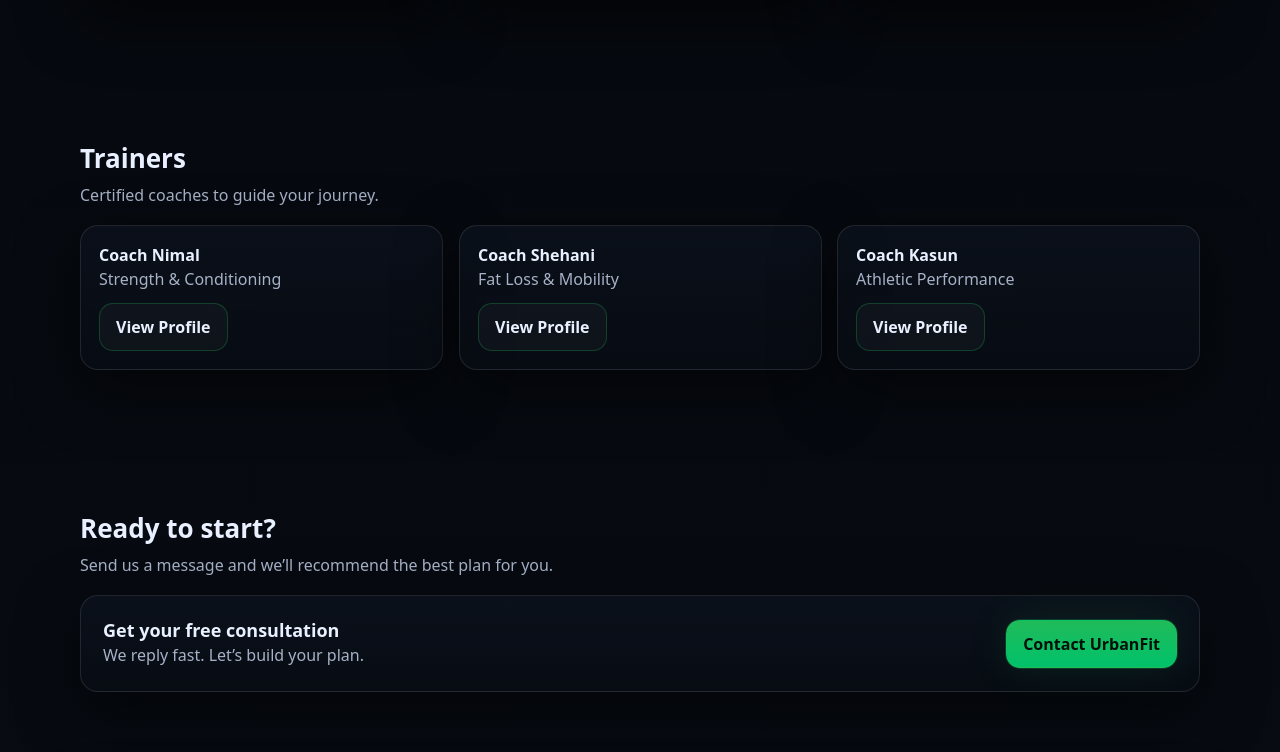
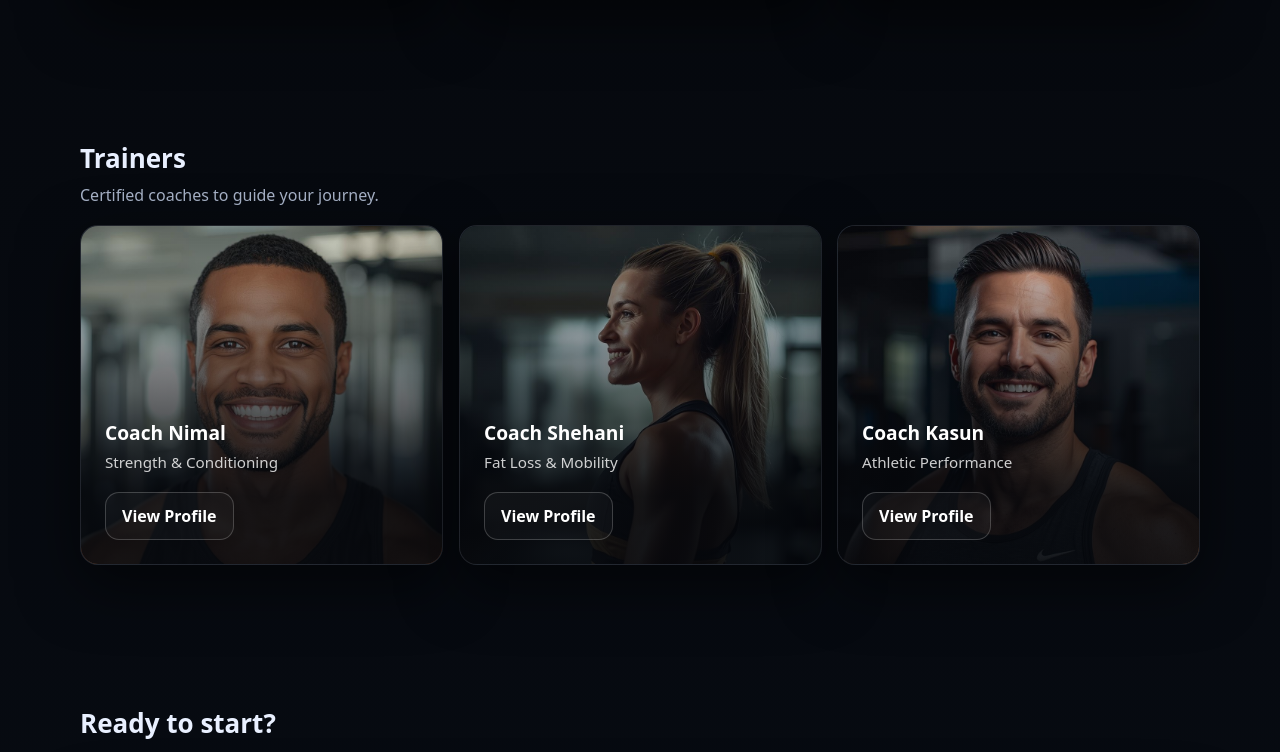
Before and after one commit to HashenS/urban-gym-website, a React (Vite) app in the folder frontend/urbanfit-frontend/: page / in a window 1280 px wide. Shown: the part 1159-1911 px from the top of the page. Built offline with nearby package versions, Linux system fonts and the light colour scheme.

Commit message:
done traners card

```diff
--- a/frontend/urbanfit-frontend/src/components/ServiceCard.jsx
+++ b/frontend/urbanfit-frontend/src/components/ServiceCard.jsx
@@ -15,12 +15,16 @@
         });
     }, [folderName, frameCount]);
 
-    // Preload frames
+    const preloadedImages = useRef([]);
+
+    // Preload frames and keep them in memory
     useEffect(() => {
-        frames.forEach((src) => {
+        const imageObjects = frames.map((src) => {
             const img = new Image();
             img.src = src;
+            return img;
         });
+        preloadedImages.current = imageObjects;
     }, [frames]);
 
     // Animation control
--- /dev/null
+++ b/frontend/urbanfit-frontend/src/components/TrainerCard.jsx
@@ -0,0 +1,65 @@
+import Card from "./Card";
+
+export default function TrainerCard({ name, specialty, image, children, className = "", ...props }) {
+    return (
+        <div className={`trainerCardWrapper ${className}`} {...props}>
+            <Card
+                className="trainerCard"
+                style={{
+                    position: "relative",
+                    overflow: "hidden",
+                    padding: 0, // Padding handled by internal content
+                    height: "100%",
+                    minHeight: "340px",
+                    display: "flex",
+                    flexDirection: "column",
+                    justifyContent: "flex-end"
+                }}
+            >
+                {/* Background Image Layer */}
+                <div
+                    className="trainerCardImage"
+                    style={{
+                        backgroundImage: `url(${image})`,
+                        position: "absolute",
+                        inset: 0,
+                        backgroundSize: "cover",
+                        backgroundPosition: "center 20%",
+                        zIndex: 0,
+                        transition: "transform 0.6s cubic-bezier(0.33, 1, 0.68, 1)"
+                    }}
+                />
+
+                {/* Overlay for Readability */}
+                <div
+                    className="trainerCardOverlay"
+                    style={{
+                        position: "absolute",
+                        inset: 0,
+                        background: "linear-gradient(180deg, rgba(5, 7, 11, 0.1) 0%, rgba(5, 7, 11, 0.9) 80%)",
+                        zIndex: 1
+                    }}
+                />
+
+                {/* Content Layer */}
+                <div
+                    className="trainerCardContent"
+                    style={{
+                        position: "relative",
+                        zIndex: 2,
+                        padding: "24px",
+                        width: "100%"
+                    }}
+                >
+                    <div style={{ fontWeight: 900, fontSize: "1.2rem", color: "#fff" }}>{name}</div>
+                    <div className="p" style={{ color: "rgba(255,255,255,0.8)", fontSize: "0.95rem", marginTop: "4px" }}>
+                        {specialty}
+                    </div>
+                    <div style={{ marginTop: "16px" }}>
+                        {children}
+                    </div>
+                </div>
+            </Card>
+        </div>
+    );
+}
--- a/frontend/urbanfit-frontend/src/pages/About.jsx
+++ b/frontend/urbanfit-frontend/src/pages/About.jsx
@@ -9,7 +9,7 @@
   const values = [
     { t: "Discipline", d: "Small habits every day create big results." },
     { t: "Technique", d: "Train smart and safe — form always matters." },
-    { t: "Consistency", d: "Progress is built by showing up again and again." },
+    { t: "Consistency", d: "Progress is built by showing up again." },
   ];
 
   return (
--- a/frontend/urbanfit-frontend/src/pages/Home.jsx
+++ b/frontend/urbanfit-frontend/src/pages/Home.jsx
@@ -2,12 +2,18 @@
 import { Link } from "react-router-dom";
 import Section from "../components/Section";
 import Card from "../components/Card";
+import ServiceCard from "../components/ServiceCard";
+import TrainerCard from "../components/TrainerCard";
 import ScrollReveal from "../components/ScrollReveal";
-import ServiceCard from "../components/ServiceCard";
 
 // ✅ Scroll-scrubbed video component (REPLACED BY STATIC IMAGE)
 // import HeroVideo from "../components/HeroVideo";
 import heroImg from "../assets/hero.png";
+
+// Trainer Images
+import nimalImg from "../assets/trainers/nimal.jpg";
+import shehaniImg from "../assets/trainers/shehani.jpg";
+import kasunImg from "../assets/trainers/kasun.jpg";
 
 export default function Home() {
   const services = [
@@ -17,9 +23,9 @@
   ];
 
   const trainers = [
-    { n: "Coach Nimal", s: "Strength & Conditioning" },
-    { n: "Coach Shehani", s: "Fat Loss & Mobility" },
-    { n: "Coach Kasun", s: "Athletic Performance" },
+    { n: "Coach Nimal", s: "Strength & Conditioning", img: nimalImg },
+    { n: "Coach Shehani", s: "Fat Loss & Mobility", img: shehaniImg },
+    { n: "Coach Kasun", s: "Athletic Performance", img: kasunImg },
   ];
 
   const stats = [
@@ -110,15 +116,16 @@
         <div className="grid cols3">
           {trainers.map((x, i) => (
             <ScrollReveal key={x.n} className={delayClass(i)}>
-              <Card className="hoverGlow" style={{ padding: 18 }}>
-                <div style={{ fontWeight: 900 }}>{x.n}</div>
-                <div className="p">{x.s}</div>
-                <div style={{ marginTop: 10 }}>
-                  <Link className="btn ghost" to="/trainers">
-                    View Profile
-                  </Link>
-                </div>
-              </Card>
+              <TrainerCard
+                name={x.n}
+                specialty={x.s}
+                image={x.img}
+                className="hoverGlow"
+              >
+                <Link className="btn ghost" to="/trainers" style={{ color: "#fff", borderColor: "rgba(255,255,255,0.2)" }}>
+                  View Profile
+                </Link>
+              </TrainerCard>
             </ScrollReveal>
           ))}
         </div>
--- a/frontend/urbanfit-frontend/src/styles/theme.css
+++ b/frontend/urbanfit-frontend/src/styles/theme.css
@@ -372,10 +372,16 @@
   opacity: 1;
   /* Frame is always visible */
   transition: transform 0.5s ease;
+
+  /* GPU Accel Fix */
+  transform: translateZ(0);
+  backface-visibility: hidden;
+  perspective: 1000px;
+  will-change: transform, background-image;
 }
 
 .serviceCardWrapper:hover .serviceCardAnimation {
-  transform: scale(1.1);
+  transform: scale(1.1) translateZ(0);
 }
 
 .serviceCardAnimation::before {
@@ -396,3 +402,27 @@
     0 0 0 1px rgba(34, 197, 94, .35),
     0 0 35px rgba(34, 197, 94, .25);
 }
+
+/* Trainer Card Visuals */
+.trainerCardWrapper {
+  position: relative;
+  transition: transform 0.35s ease, box-shadow 0.35s ease;
+  cursor: pointer;
+  border-radius: 18px;
+}
+
+.trainerCardWrapper:hover {
+  transform: translateY(-10px) scale(1.02);
+  box-shadow:
+    0 15px 40px rgba(0, 0, 0, .5),
+    0 0 0 1px rgba(34, 197, 94, .35),
+    0 0 35px rgba(34, 197, 94, .25);
+}
+
+.trainerCardWrapper:hover .trainerCardImage {
+  transform: scale(1.1);
+}
+
+.trainerCardWrapper:hover .trainerCard {
+  border-color: rgba(34, 197, 94, 0.35);
+}
```
